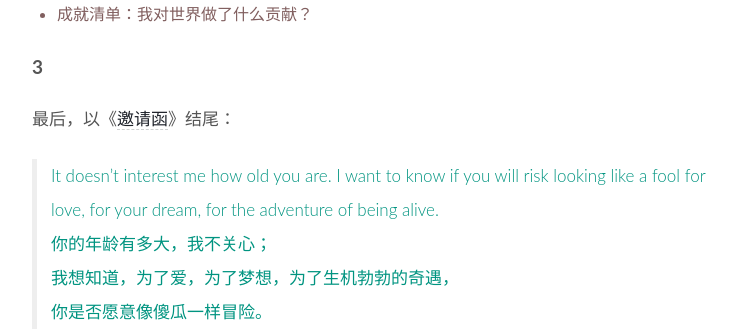
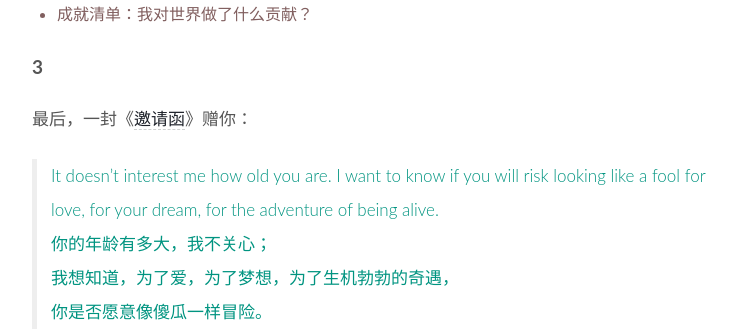
Before and after one commit to WillWang-X/willwang-x.github.io, a Jekyll site: the page built from _posts/blogs/2019-01-01-life-README.md, in a window 1280 px wide and 900 px high, scrolled down 4833 px. Shown: the part 152-483 px from the top of the window, without its empty margins (258-1000 px from the left). Built offline with Jekyll 4.4.1, drawn with Linux system fonts in a browser that asks for light colours.

Commit message:
update life readme

```diff
--- a/_posts/blogs/2019-01-01-life-README.md
+++ b/_posts/blogs/2019-01-01-life-README.md
@@ -152,7 +152,7 @@ Internal happiness is reward from being in flow. Create, meditate, love, play. I
 
 ## 3
 
-最后，以《[邀请函](https://www.douban.com/note/159974140/)》结尾：
+最后，一封《[邀请函](https://www.douban.com/note/159974140/)》赠你：
 
 > It doesn't interest me how old you are. I want to know if you will risk looking like a fool for love, for your dream, for the adventure of being alive.
 >
```
